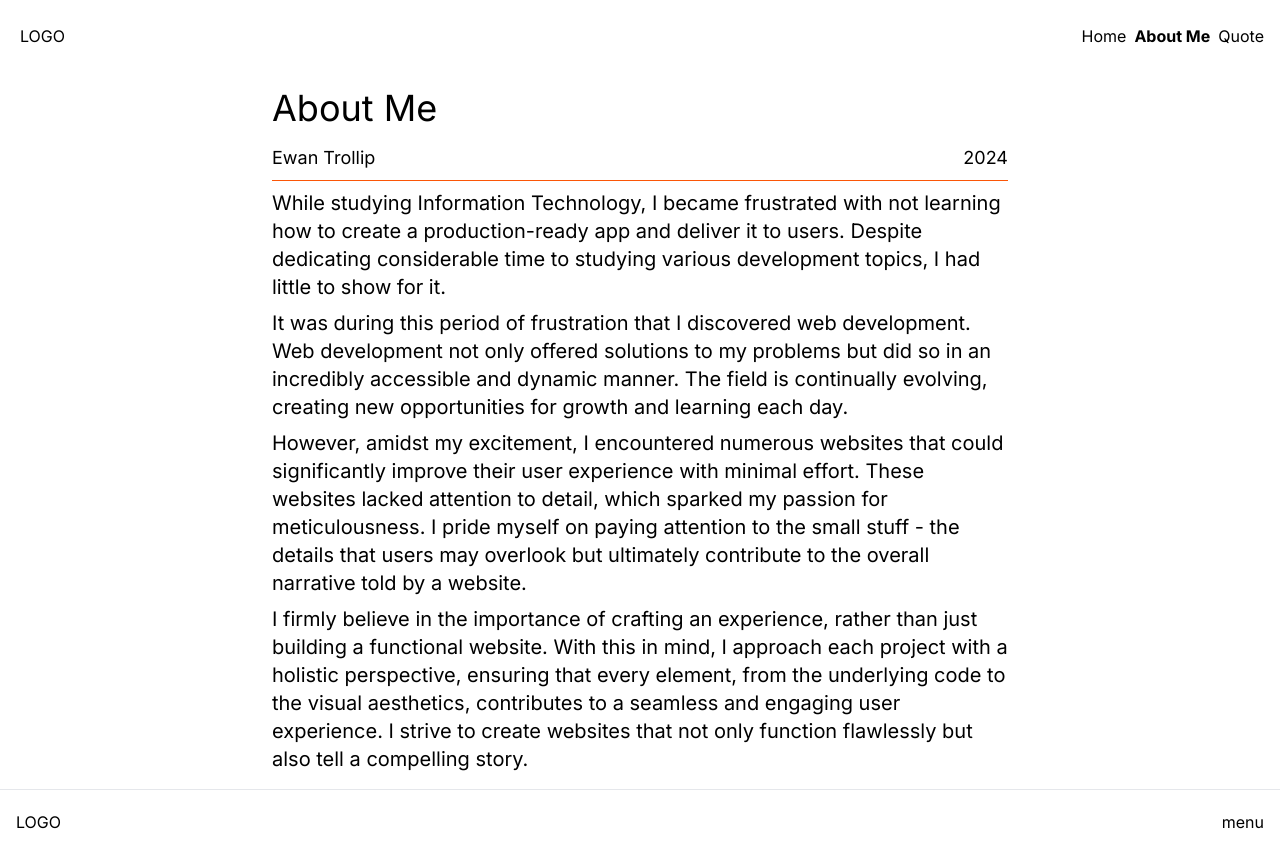
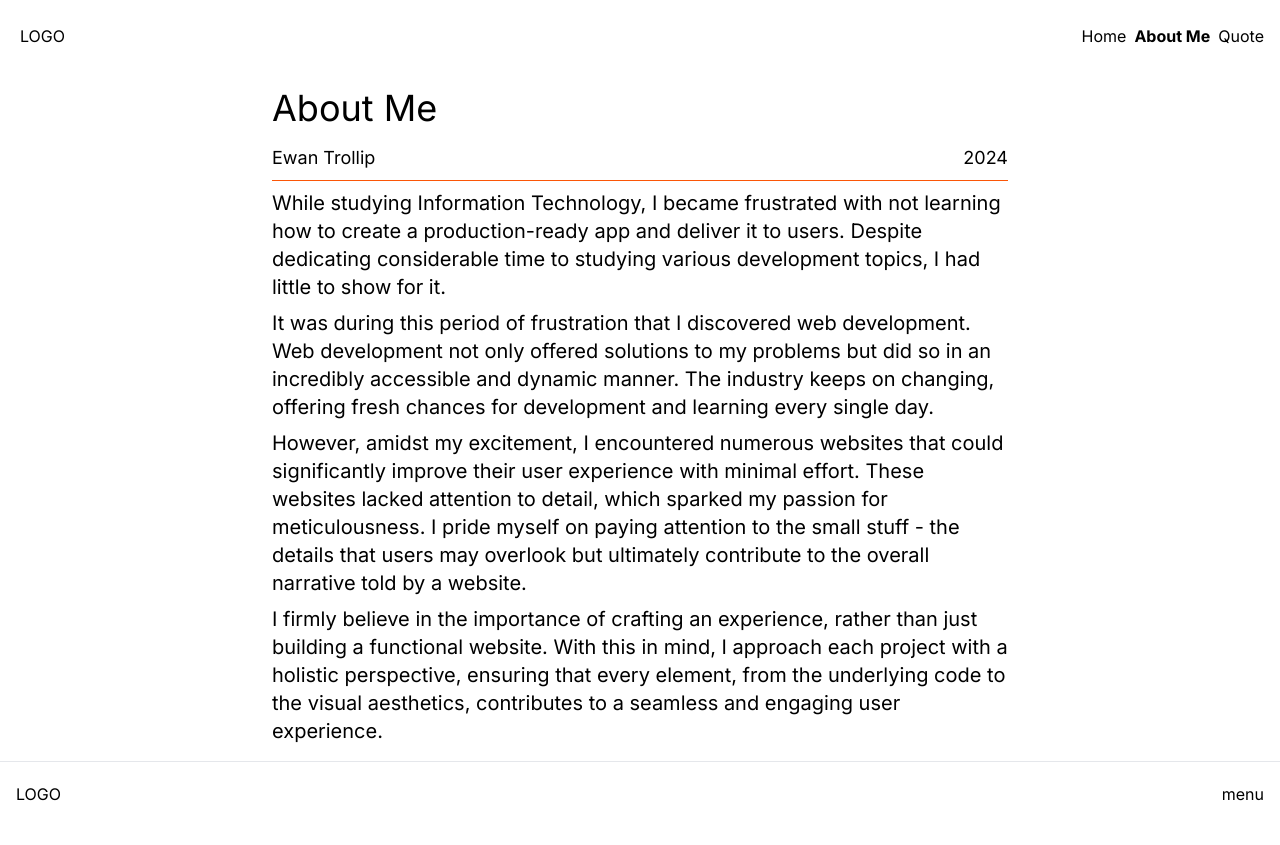
Before and after one commit to M1NDLE55/WebDevEwan, a Next.js app: page /about-me in a window 1280 px wide. After the commit the page ends 817 px from the top, so only its background shows below. Built offline with nearby package versions, Linux system fonts and the light colour scheme.

Commit message:
about me update

```diff
--- a/src/app/about-me/page.js
+++ b/src/app/about-me/page.js
@@ -18,8 +18,8 @@ export default function Page() {
             It was during this period of frustration that I discovered web
             development. Web development not only offered solutions to my
             problems but did so in an incredibly accessible and dynamic manner.
-            The field is continually evolving, creating new opportunities for
-            growth and learning each day.
+            The industry keeps on changing, offering fresh chances for
+            development and learning every single day.
           </P>
           <P>
             However, amidst my excitement, I encountered numerous websites that
@@ -34,9 +34,7 @@ export default function Page() {
             than just building a functional website. With this in mind, I
             approach each project with a holistic perspective, ensuring that
             every element, from the underlying code to the visual aesthetics,
-            contributes to a seamless and engaging user experience. I strive to
-            create websites that not only function flawlessly but also tell a
-            compelling story.
+            contributes to a seamless and engaging user experience.
           </P>
         </div>
       </div>
```
